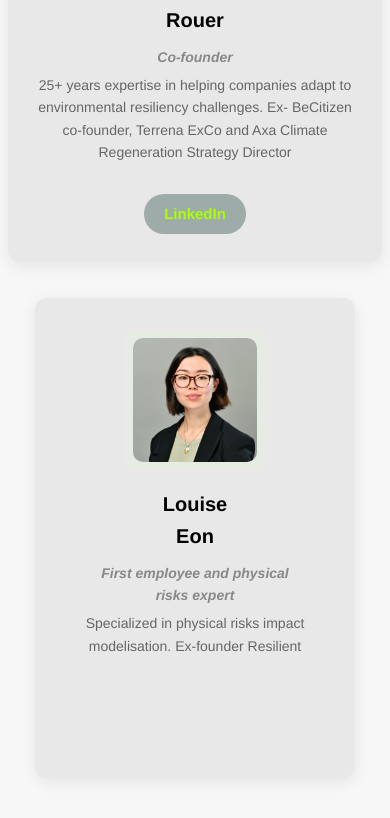
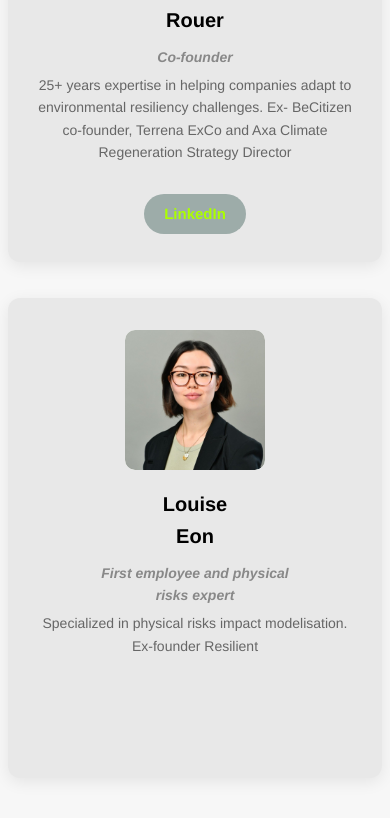
Before and after one commit to Adaptations-Paris/Site_web_adaptations, a React (Create React App) app: page / in a window 390 px wide. Shown: the part 4561-5379 px from the top of the page. Built offline with nearby package versions, Linux system fonts and the light colour scheme.

Commit message:
final: version stable après rollback essais photos team mobile

```diff
--- a/src/components/Home.css
+++ b/src/components/Home.css
@@ -854,21 +854,7 @@ footer {
     grid-template-columns: 1fr !important;
     justify-items: center;
   }
-  .team-card.employees .team-member {
-    width: 100%;
-    max-width: 320px;
-    margin-left: auto;
-    margin-right: auto;
-  }
-  .team-card.employees .team-photo-bg {
-    width: 100%;
-    max-width: 140px;
-    min-width: 80px;
-    margin-left: auto;
-    margin-right: auto;
-    padding: 8px;
-    box-sizing: border-box;
-  }
+
   .team-member {
     text-align: center;
     align-items: center;
@@ -906,14 +892,6 @@ footer {
   }
   .mission p {
     font-size: 18px;
-  }
-
-  .team-card.employees .team-photo-bg img {
-    max-width: 100%;
-    height: auto;
-    aspect-ratio: 1/1;
-    object-fit: cover;
-    border-radius: 10px;
   }
 }
 
```
